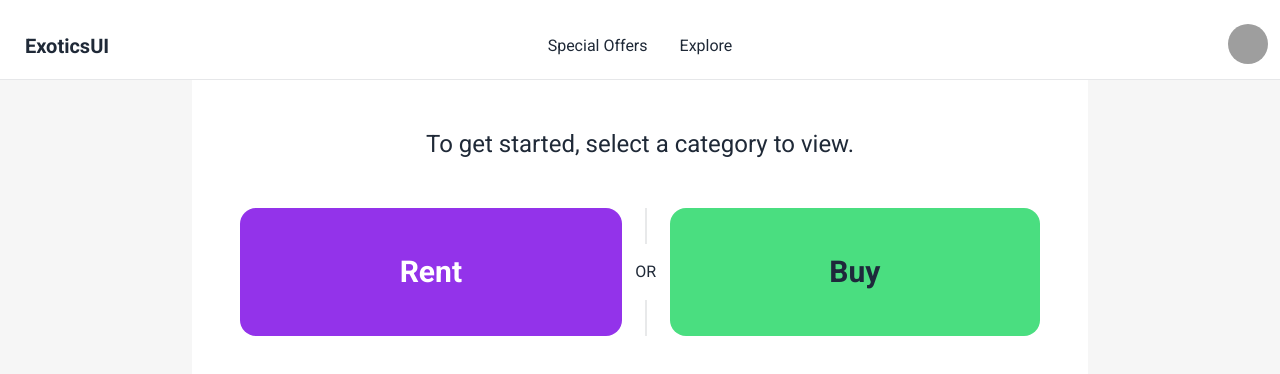
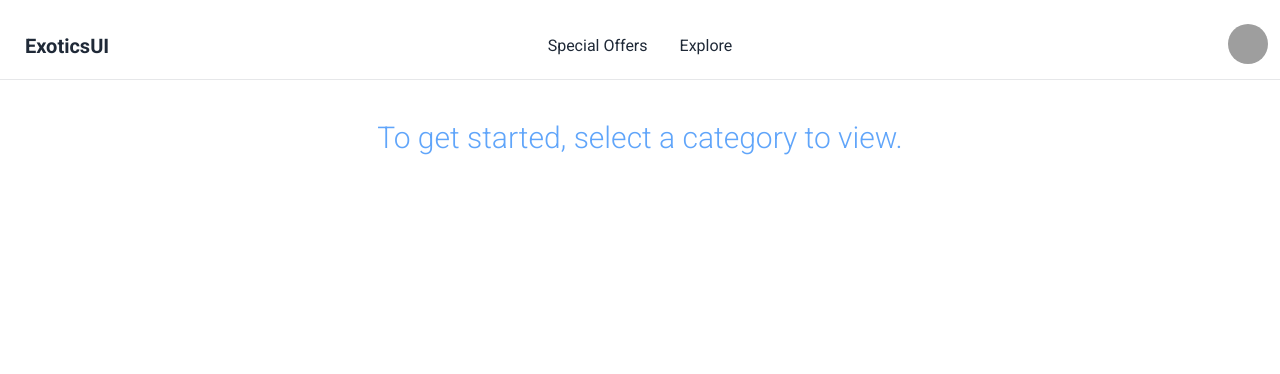
Before and after one commit to oscar-ct/react-dream-cars, a React (Create React App) app: page / in a window 1280 px wide. Shown: the top 374 px of the page. Built offline with nearby package versions, Linux system fonts and the light colour scheme; no server answers; the database is empty; grey boxes are pictures that could not be loaded.

Commit message:
feat: removed old layout for navigation

```diff
--- a/src/pages/Explore.jsx
+++ b/src/pages/Explore.jsx
@@ -1,32 +1,16 @@
 import React from 'react';
-import { Link } from "react-router-dom";
 import Slider from "../components/Slider";
 
 const Explore = () => {
     return (
-        <div className={"lg:mx-24 xl:mx-48 2xl:mx-96 bg-white min-h-screen"}>
+        <div className={"2xl:mx-48 bg-white min-h-screen"}>
             <main>
-                <div className={""}>
-                    <Slider/>
-                </div>
-                <div className={"bg-white h-96 rounded-bl-2xl rounded-br-2xl"}>
-                    <div className={"pt-6 lg:pt-12 lg:pb-6 mb-6 flex justify-center"}>
-                        <h1 className="text-xl lg:text-2xl">To get started, select a category to view.</h1>
+
+                    <div className={"py-8 lg:py-10 flex justify-center"}>
+                        <h1 className="text-3xl font-light text-center text-blue-400">To get started, select a category to view.</h1>
                     </div>
-                    <div className="flex flex-col lg:flex-row mx-8 sm:mx-12">
-                        <Link to={"/category/rent"} className="grid flex-grow h-24 lg:h-32 card bg-purple-600 rounded-box place-items-center">
-                            <h1 className="text-3xl font-bold text-white">
-                                Rent
-                            </h1>
-                        </Link>
-                        <div className="divider lg:divider-horizontal">OR</div>
-                        <Link to={"/category/sale"} className="grid flex-grow h-24 lg:h-32 card bg-green-400 rounded-box place-items-center">
-                            <h1 className="text-3xl font-bold text-slate-800">
-                                Buy
-                            </h1>
-                        </Link>
-                    </div>
-                </div>
+                <Slider/>
+
             </main>
         </div>
     );
```
